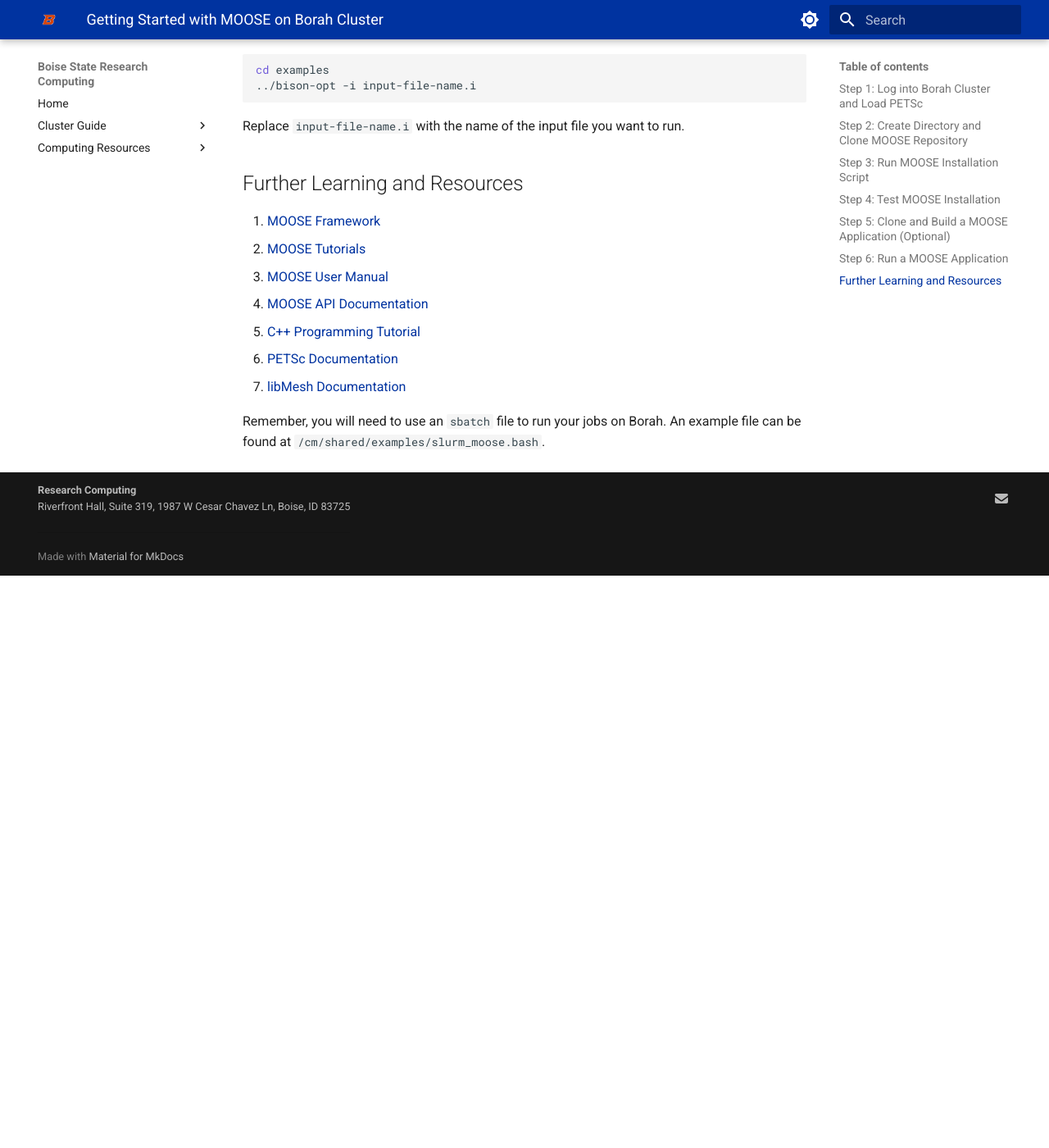
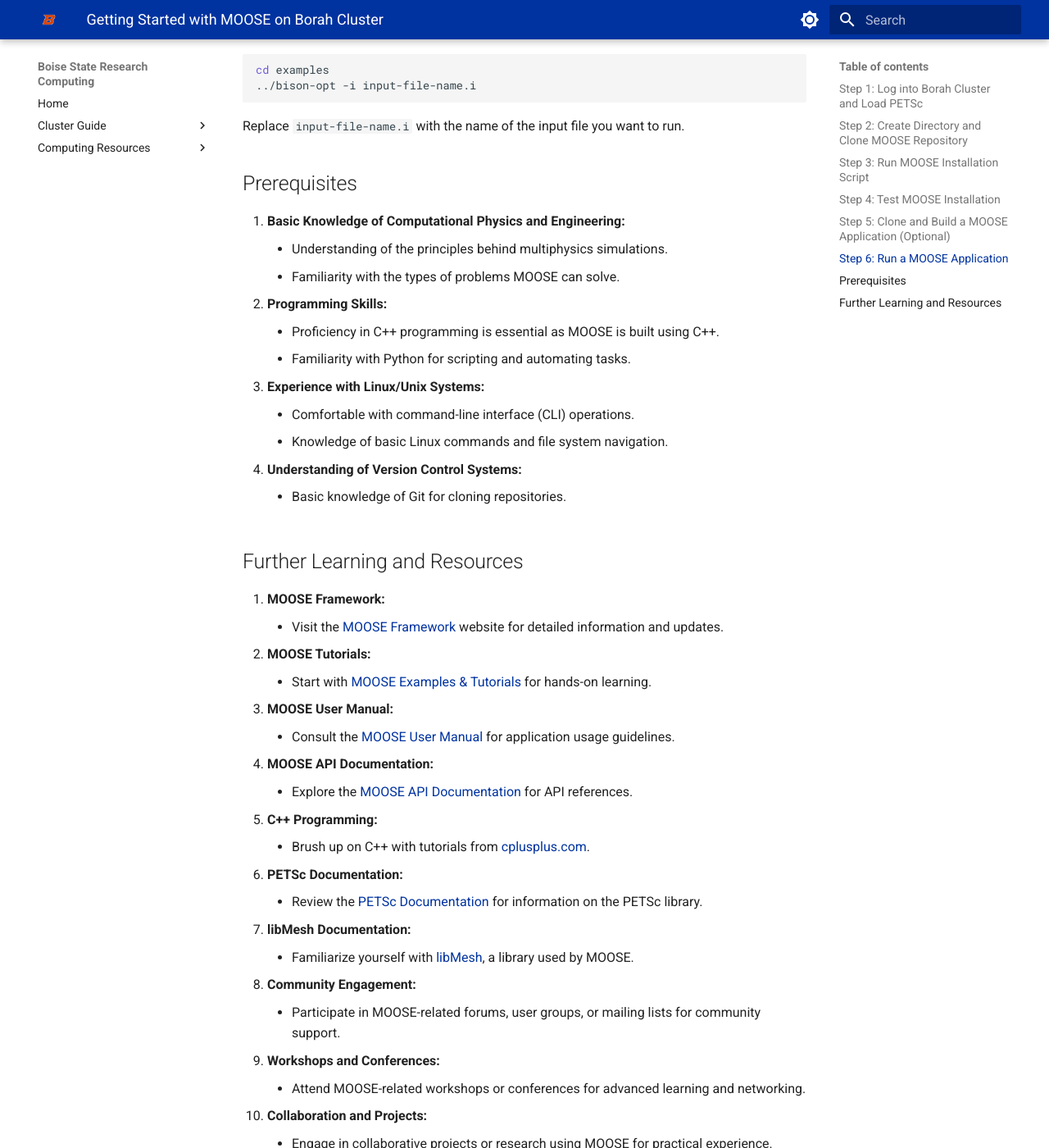
Before and after one commit to bsurc/docs, an MkDocs documentation site: the page built from docs/Borah Modules/Moose-Tutorial.md, in a window 1280 px wide and 1400 px high, scrolled down 1526 px. Shown: the whole window at 82% size. Built offline with MkDocs 1.6.1 and Material for MkDocs 9.7.7, drawn with Linux system fonts in a browser that asks for light colours; before the commit the page ends 2228 px from its top, so only the background shows below that.

Commit message:
Updated Moose-Tutorial.md

```diff
--- a/docs/Borah Modules/Moose-Tutorial.md
+++ b/docs/Borah Modules/Moose-Tutorial.md
@@ -70,14 +70,39 @@ cd examples
 
 Replace `input-file-name.i` with the name of the input file you want to run.
 
+## Prerequisites
+1. **Basic Knowledge of Computational Physics and Engineering:**
+    - Understanding of the principles behind multiphysics simulations.
+    - Familiarity with the types of problems MOOSE can solve.
+2. **Programming Skills:**
+    - Proficiency in C++ programming is essential as MOOSE is built using C++.
+    - Familiarity with Python for scripting and automating tasks.
+3. **Experience with Linux/Unix Systems:**
+    - Comfortable with command-line interface (CLI) operations.
+    - Knowledge of basic Linux commands and file system navigation.
+4. **Understanding of Version Control Systems:**
+    - Basic knowledge of Git for cloning repositories.
+
 ## Further Learning and Resources
-
-1. [MOOSE Framework](https://mooseframework.inl.gov/)
-2. [MOOSE Tutorials](https://mooseframework.inl.gov/getting_started/tutorials_and_examples/)
-3. [MOOSE User Manual](https://mooseframework.inl.gov/application_usage/index.html)
-4. [MOOSE API Documentation](https://mooseframework.inl.gov/doxygen/)
-5. [C++ Programming Tutorial](http://www.cplusplus.com/doc/tutorial/)
-6. [PETSc Documentation](https://www.mcs.anl.gov/petsc/)
-7. [libMesh Documentation](http://libmesh.github.io/)
+1. **MOOSE Framework:**
+    - Visit the [MOOSE Framework](https://mooseframework.inl.gov/) website for detailed information and updates.
+2. **MOOSE Tutorials:**
+    - Start with [MOOSE Examples & Tutorials](https://mooseframework.inl.gov/getting_started/) for hands-on learning.
+3. **MOOSE User Manual:**
+    - Consult the [MOOSE User Manual](https://mooseframework.inl.gov/application_usage/index.html) for application usage guidelines.
+4. **MOOSE API Documentation:**
+    - Explore the [MOOSE API Documentation](https://mooseframework.inl.gov/) for API references.
+5. **C++ Programming:**
+    - Brush up on C++ with tutorials from [cplusplus.com](http://www.cplusplus.com/doc/tutorial/).
+6. **PETSc Documentation:**
+    - Review the [PETSc Documentation](https://www.mcs.anl.gov/petsc/) for information on the PETSc library.
+7. **libMesh Documentation:**
+    - Familiarize yourself with [libMesh](http://libmesh.github.io/), a library used by MOOSE.
+8. **Community Engagement:**
+    - Participate in MOOSE-related forums, user groups, or mailing lists for community support.
+9. **Workshops and Conferences:**
+    - Attend MOOSE-related workshops or conferences for advanced learning and networking.
+10. **Collaboration and Projects:**
+    - Engage in collaborative projects or research using MOOSE for practical experience.
 
 Remember, you will need to use an `sbatch` file to run your jobs on Borah. An example file can be found at `/cm/shared/examples/slurm_moose.bash`.
```
